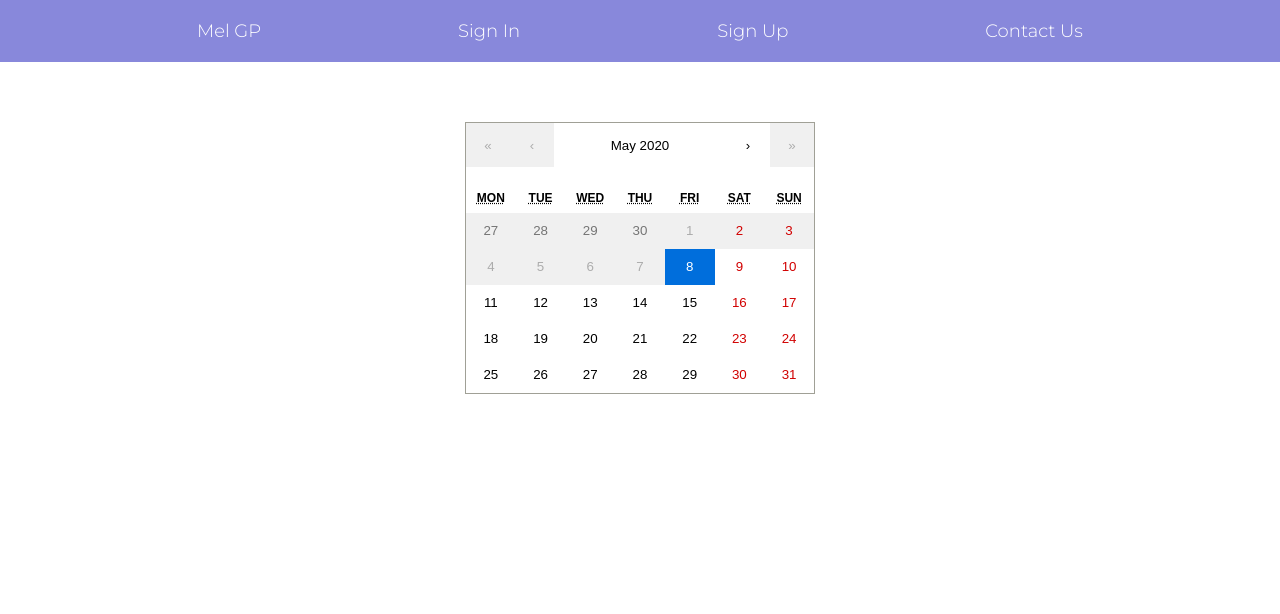
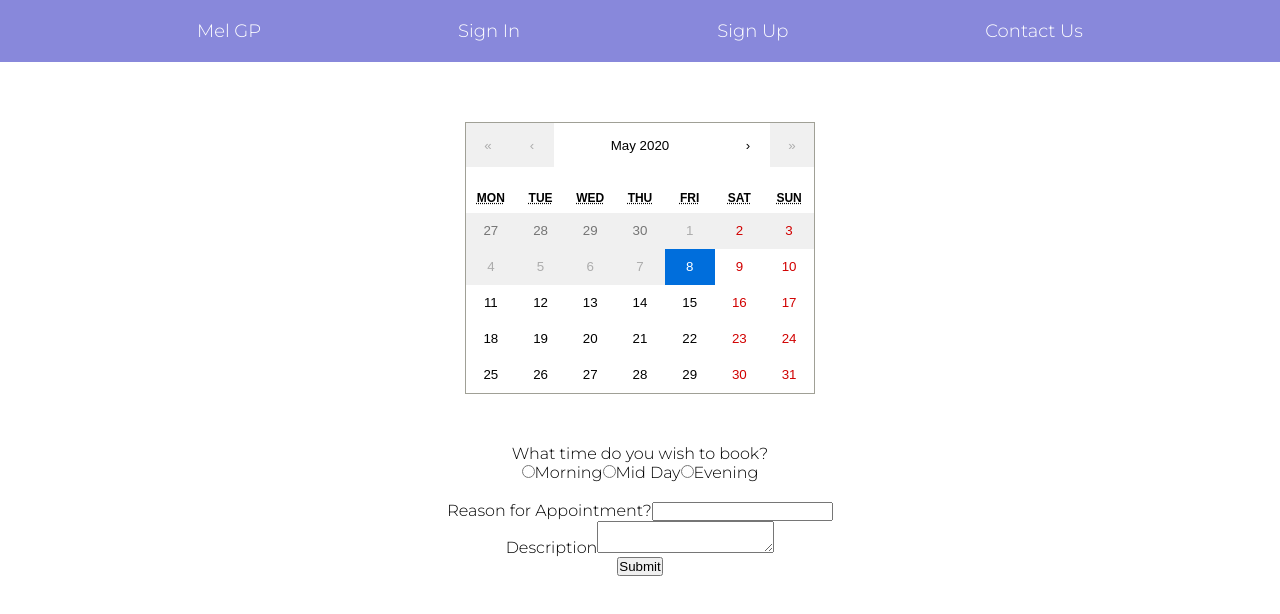
Before and after one commit to MelissaAstbury/GP-Booking, a React (Create React App) app: page /bookappointment in a window 1280 px wide. Shown: the top 614 px of the page. Built offline with nearby package versions, Linux system fonts and the light colour scheme.

Commit message:
input a form into the book appointment page also simple styling added

```diff
--- a/src/App.js
+++ b/src/App.js
@@ -8,6 +8,7 @@ import SignUpPage from "./containers/SignUpPage/SignUpPage";
 import ContactPage from "./containers/ContactPage/ContactPage";
 import CustomerProfilePage from "./containers/CustomerProfilePage/CustomerProfilePage";
 import BookAppointmentPage from "./containers/BookAppointmentPage/BookAppointmentPage";
+import UserContextProvider from "./Context/UserContext";
 import "./App.scss";
 
 const App = () => {
@@ -23,10 +24,10 @@ const App = () => {
     </Switch>
   );
   return (
-    <React.Fragment>
+    <UserContextProvider>
       <Header />
       <div className="wrapper">{routes}</div>
-    </React.Fragment>
+    </UserContextProvider>
   );
 };
 
--- /dev/null
+++ b/src/components/BookAppointmentForm/BookAppointmentForm.js
@@ -0,0 +1,70 @@
+import React, { useState } from "react";
+
+import "./BookAppointmentForm.scss";
+
+const BookAppointmentForm = () => {
+  const [timeChosen, setTimeChosen] = useState("");
+  const [appointmentTitle, setAppointmentTitle] = useState("");
+  const [description, setDescription] = useState("");
+  return (
+    <form>
+      <label>What time do you wish to book?</label>
+      <div>
+        <input
+          type="radio"
+          name="time-chosen"
+          value="Morning"
+          onChange={(e) => {
+            setTimeChosen(e.target.value);
+          }}
+        />
+        Morning
+        <input
+          type="radio"
+          name="time-chosen"
+          value="Mid Day"
+          onChange={(e) => {
+            setTimeChosen(e.target.value);
+          }}
+        />
+        Mid Day
+        <input
+          type="radio"
+          name="time-chosen"
+          value="Evening"
+          required
+          onChange={(e) => {
+            setTimeChosen(e.target.value);
+          }}
+        />
+        Evening
+      </div>
+      <p>{timeChosen}</p>
+      <br />
+      <div>
+        <label>Reason for Appointment?</label>
+        <input
+          type="text"
+          name="appointment-title"
+          value={appointmentTitle}
+          required
+          onChange={(e) => setAppointmentTitle(e.target.value)}
+        />
+        <p>{appointmentTitle}</p>
+      </div>
+      <div>
+        <label>Description</label>
+        <textarea
+          type="text"
+          name="description"
+          value={description}
+          required
+          onChange={(e) => setDescription(e.target.value)}
+        />
+      </div>
+      <button>Submit</button>
+    </form>
+  );
+};
+
+export default BookAppointmentForm;
--- /dev/null
+++ b/src/components/BookAppointmentForm/BookAppointmentForm.scss
@@ -0,0 +1,6 @@
+form {
+  margin-top: 50px;
+  display: flex;
+  flex-direction: column;
+  align-items: center;
+}
--- a/src/components/Header/Header.js
+++ b/src/components/Header/Header.js
@@ -2,7 +2,7 @@ import React, { useContext } from "react";
 import { NavLink } from "react-router-dom";
 
 import "./Header.scss";
-import { UserContext } from "../../Context/UserContext/UserContext";
+import { UserContext } from "../../Context/UserContext";
 
 const Header = () => {
   const { isUserSignedIn, onSignOut } = useContext(UserContext);
--- a/src/components/SignIn/SignIn.js
+++ b/src/components/SignIn/SignIn.js
@@ -1,6 +1,6 @@
 import React, { useContext, useState } from "react";
 
-import { UserContext } from "../../Context/UserContext/UserContext";
+import { UserContext } from "../../Context/UserContext";
 import "./SignIn.scss";
 
 const SignIn = () => {
--- a/src/containers/BookAppointmentPage/BookAppointmentPage.js
+++ b/src/containers/BookAppointmentPage/BookAppointmentPage.js
@@ -1,11 +1,15 @@
 import React from "react";
 
 import BookAppointment from "../../components/BookAppointment/BookAppointment";
+import BookAppointmentForm from "../../components/BookAppointmentForm/BookAppointmentForm";
 
 const BookAppointmentPage = () => {
   return (
     <div>
-      <BookAppointment />
+      <>
+        <BookAppointment />
+        <BookAppointmentForm />
+      </>
     </div>
   );
 };
--- a/src/index.js
+++ b/src/index.js
@@ -4,13 +4,10 @@ import "./index.scss";
 import App from "./App";
 import * as serviceWorker from "./serviceWorker";
 import { BrowserRouter } from "react-router-dom";
-import UserContextProvider from "./Context/UserContext/UserContext";
 
 ReactDOM.render(
   <BrowserRouter>
-    <UserContextProvider>
-      <App />
-    </UserContextProvider>
+    <App />
   </BrowserRouter>,
   document.getElementById("root")
 );
```
Also changed, not shown: src/Context/AppointmentContext.js (added, +28 -0 lines), src/Context/UserContext.js (renamed from src/Context/UserContext/UserContext.js).
